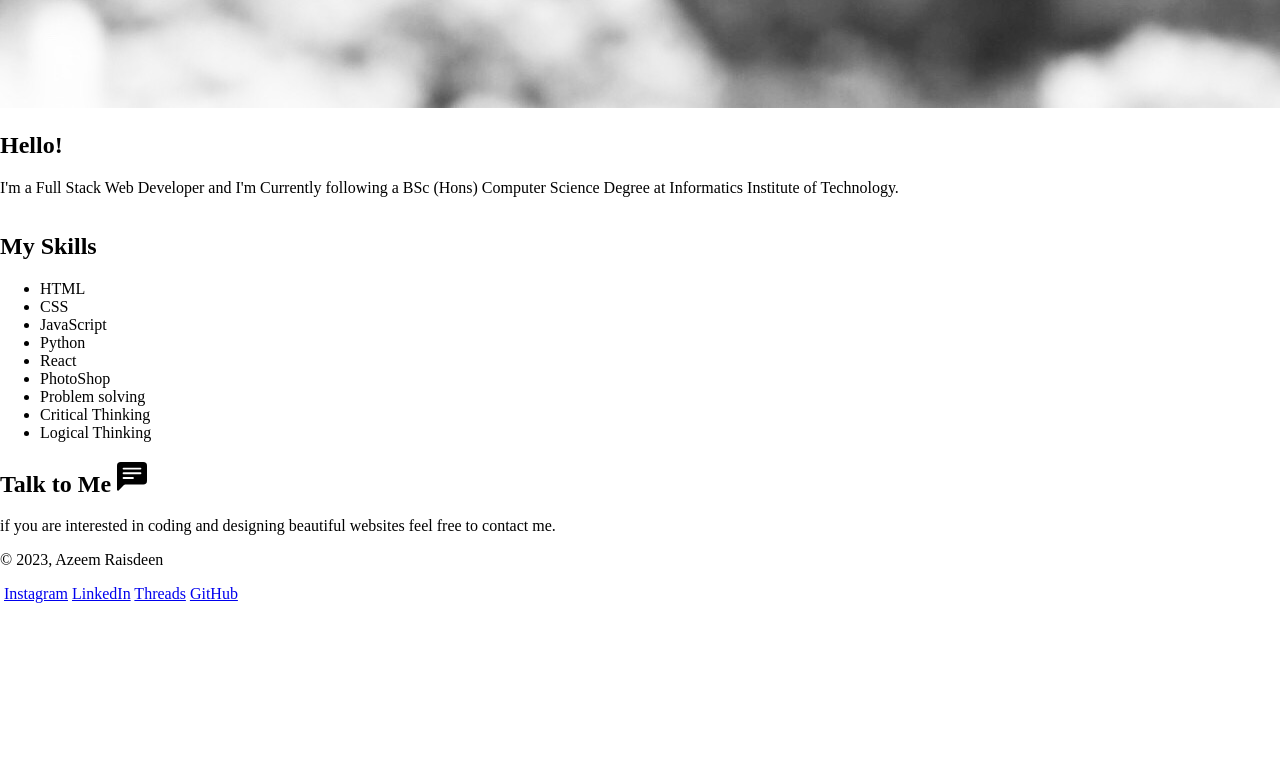
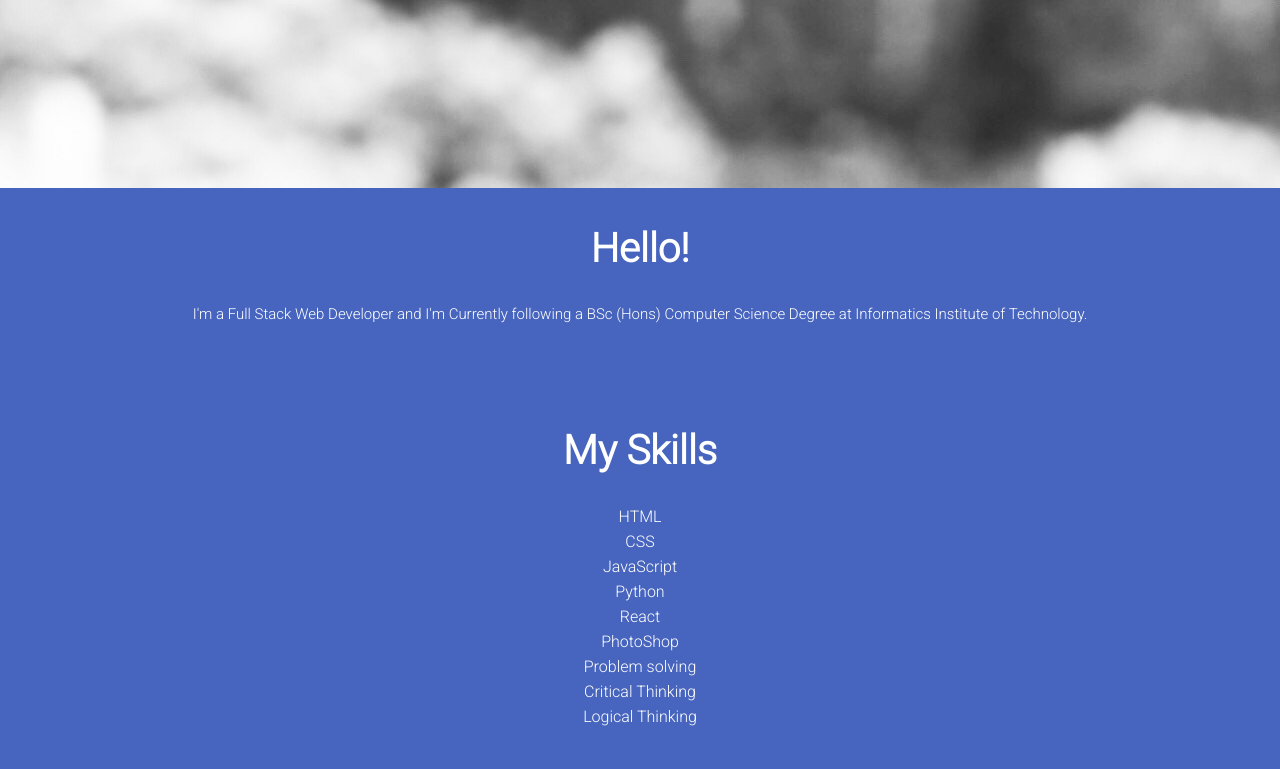
Before and after one commit to azeemraisdeen/portfolio, a plain HTML site: page index.html in a window 1280 px wide. Shown: the part 2720-3489 px from the top of the page. Before the commit the page ends 3323 px from the top, so only its background shows below. Drawn offline with Linux system fonts and the light colour scheme; a web font is replaced by a local one.

Commit message:
Update styles.css

```diff
--- a/styles.css
+++ b/styles.css
@@ -9,10 +9,7 @@ body {
     background-color:white
 }
 
-.top-container{
-    margin-top: 0;
 
-}
 
 .code-image{
     margin-left: 50px;
@@ -34,8 +31,124 @@ body {
     text-align: center;
 }
 
-.top-container{
-    background-color: ;
+.web-dev-image {
+    display: block;
+    margin-left: auto;
+    margin-right: auto;
+    width: 450px;
+}
+
+.middle-container{
+    background-color: rgb(71, 101, 190) ;
+}
+
+.profile-image{
+    margin-top: 0px;
+    margin-bottom: 0px;
+    display: block;
+    margin-left: auto;
+    margin-right: auto;
+    border-radius: 50%;
+    height: 150px;
+    width: 150px;
+}
+
+.profile-photo{
+    padding-top: 5rem;
+}
+
+h2{
+    text-align: center;
+    color:white;
+    font-family: Roboto;
+    font-size: 40px;
+    font-weight: bold;
+}
+
+.profile-desc{
+    font-family: Roboto;
+    color: white;
+    font-size: 15px;
+    text-align: center;
+}
+
+hr{
+    height: 55px;
+    background-color:rgb(71, 101, 190) ;
+    border:0 ;
+}
+
+ul{
+    list-style-type: none;
+    color: white;
+    font-family: Roboto;
+    text-align: center;
+    padding: 0;
+}
+
+.contact{
+    background-color: white;
+    margin-top: 40px;
+    color: black;
+}
+
+li{
+    padding-bottom: 6px;
+}
+
+.contact-heading{
+    text-align: center;
+    color:black;
+    font-family: Roboto;
+    font-size: 40px;
+    font-weight: bold;
+    padding-top: 30px;
+}
+
+.contact-text{
+    font-family: Roboto;
+    color: black;
+    font-size: 20px;
+    text-align: center;
+    padding-bottom: 30px;
+    margin: 0;
+}
+
+.bottom-container{
+    background-color: rgb(71, 101, 190) ;
+    margin-bottom: 0;
+    padding-top: 20px;
+    padding-bottom: 30px;
+}
+
+a{
+    color:rgb(71, 101, 190) ;
+    text-decoration: none;
+}
+
+.footer{
+    font-family: Roboto;
+    color: white;
+    text-align: center;
+}
+
+a{
+    border-color: rgb(71, 101, 190) ;
+    text-align: center;
+    color:white;
+    font-family: Roboto;
+    text-decoration: none;
+}
+
+.links{
+    display: flex;
+    flex-direction: row;
+    justify-content: center;
+    gap: 15px;
+}
+
+.links a:hover{
+    color: plum;
 }
 
 .web-dev-image {
```
